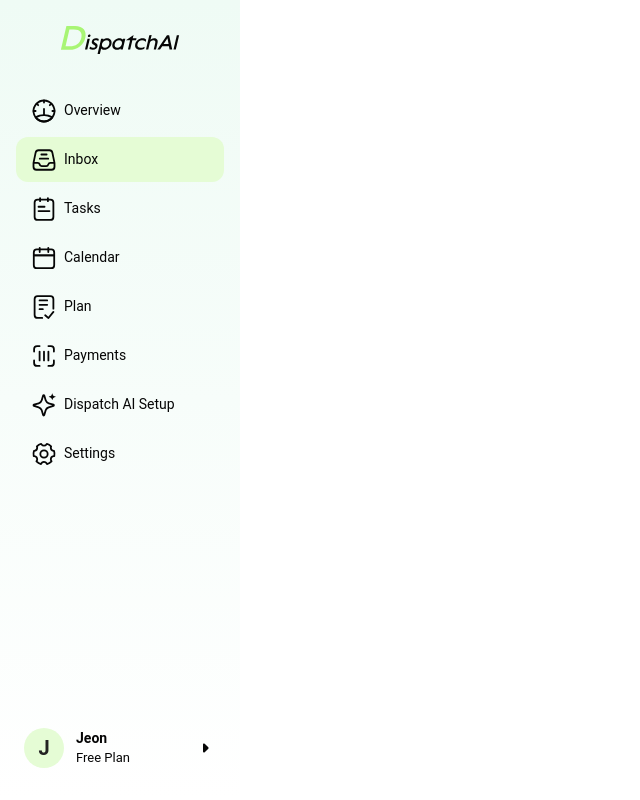
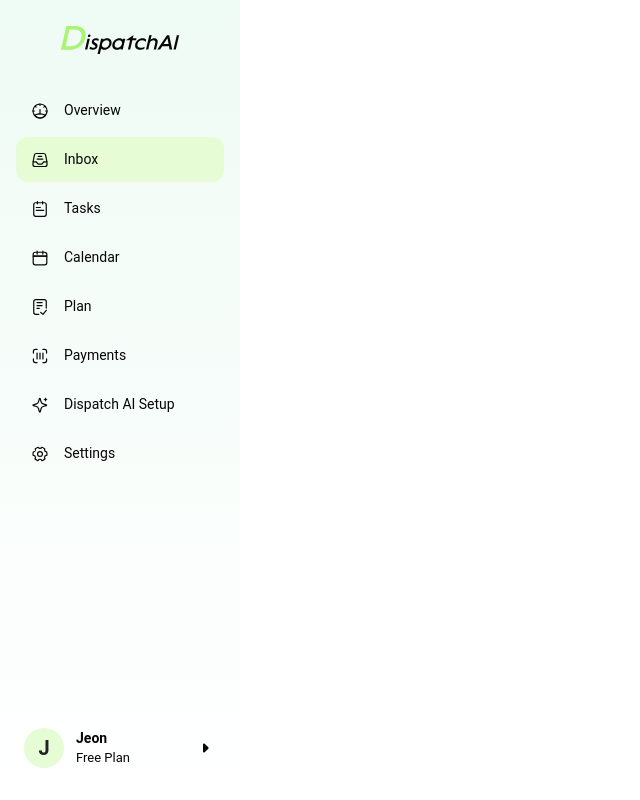
Before and after one commit to Dispatch-AI-com/frontend, a Next.js app: page /dashboard in a window 1280 px wide. Shown: the whole page, without its empty margins (0-640 px from the left). Built offline with nearby package versions, Linux system fonts and the light colour scheme.

Commit message:
navicon-update

```diff
--- a/src/app/dashboard/components/sidebar.tsx
+++ b/src/app/dashboard/components/sidebar.tsx
@@ -34,15 +34,21 @@ const LogoBox = styled(Box)({
     minHeight: theme.spacing(6),
 });
 
+const NavIcon = styled(Image)({
+    display: 'block',
+});
+
+const ICON_SIZE = 16;
+
 const navItems = [
-    { label: 'Overview', icon: <Image src="/dashboard/overview.svg" alt="Overview" width={24} height={24} /> },
-    { label: 'Inbox', icon: <Image src="/dashboard/inbox.svg" alt="Inbox" width={24} height={24} />, active: true },
-    { label: 'Tasks', icon: <Image src="/dashboard/task.svg" alt="Tasks" width={24} height={24} /> },
-    { label: 'Calendar', icon: <Image src="/dashboard/calendar.svg" alt="Calendar" width={24} height={24} /> },
-    { label: 'Plan', icon: <Image src="/dashboard/plan.svg" alt="Plan" width={24} height={24} /> },
-    { label: 'Payments', icon: <Image src="/dashboard/payment.svg" alt="Payments" width={24} height={24} /> },
-    { label: 'Dispatch AI Setup', icon: <Image src="/dashboard/AI-setup.svg" alt="Dispatch AI Setup" width={24} height={24} /> },
-    { label: 'Settings', icon: <Image src="/dashboard/settings.svg" alt="Settings" width={24} height={24} /> },
+    { label: 'Overview', icon: <NavIcon src="/dashboard/overview.svg" alt="Overview" width={ICON_SIZE} height={ICON_SIZE} /> },
+    { label: 'Inbox', icon: <NavIcon src="/dashboard/inbox.svg" alt="Inbox" width={ICON_SIZE} height={ICON_SIZE} />, active: true },
+    { label: 'Tasks', icon: <NavIcon src="/dashboard/task.svg" alt="Tasks" width={ICON_SIZE} height={ICON_SIZE} /> },
+    { label: 'Calendar', icon: <NavIcon src="/dashboard/calendar.svg" alt="Calendar" width={ICON_SIZE} height={ICON_SIZE} /> },
+    { label: 'Plan', icon: <NavIcon src="/dashboard/plan.svg" alt="Plan" width={ICON_SIZE} height={ICON_SIZE} /> },
+    { label: 'Payments', icon: <NavIcon src="/dashboard/payment.svg" alt="Payments" width={ICON_SIZE} height={ICON_SIZE} /> },
+    { label: 'Dispatch AI Setup', icon: <NavIcon src="/dashboard/AI-setup.svg" alt="Dispatch AI Setup" width={ICON_SIZE} height={ICON_SIZE} /> },
+    { label: 'Settings', icon: <NavIcon src="/dashboard/settings.svg" alt="Settings" width={ICON_SIZE} height={ICON_SIZE} /> },
 ];
 
 export default function Sidebar() {
```
